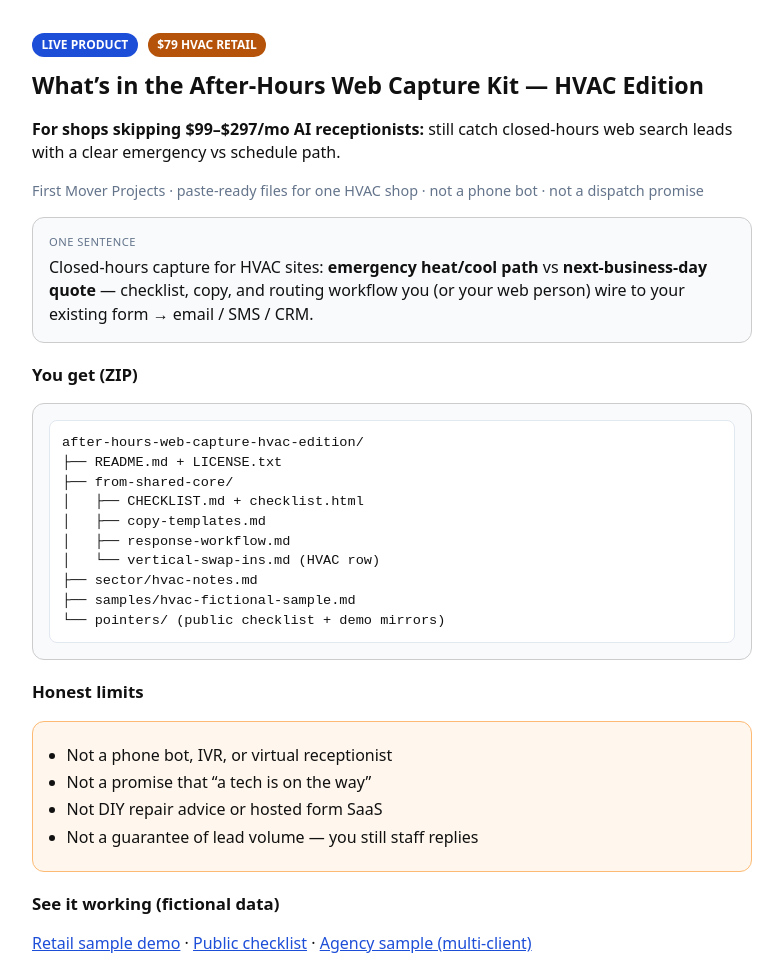
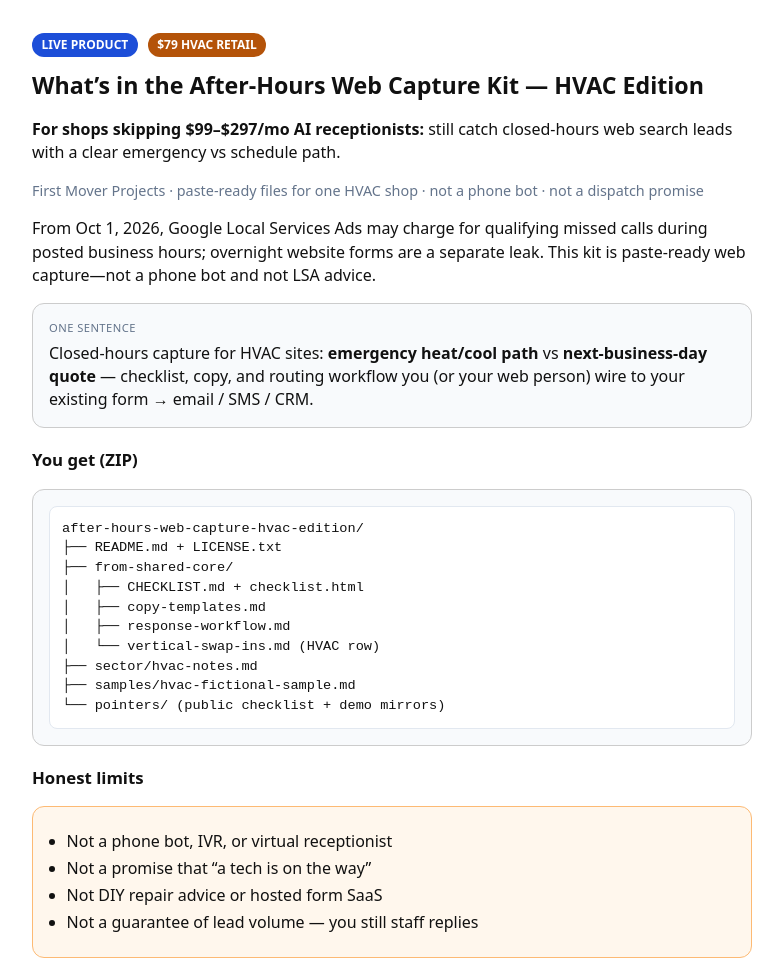
Before and after one commit to firstmoverprojects/hvac-intake-eval-workbench, a plain HTML site: page hvac-79-kit-unpack.html in a window 1280 px wide. Shown: the top 961 px of the page, without its empty margins (248-1031 px from the left). Drawn offline with Linux system fonts and the light colour scheme.

Commit message:
Add LSA Oct 2026 timing note to HVAC unpack SEO

```diff
--- a/hvac-79-kit-unpack.html
+++ b/hvac-79-kit-unpack.html
@@ -32,6 +32,7 @@
 <h1>What’s in the After-Hours Web Capture Kit — HVAC Edition</h1>
 <p><strong>For shops skipping $99–$297/mo AI receptionists:</strong> still catch closed-hours web search leads with a clear emergency vs schedule path.</p>
 <p class="muted">First Mover Projects · paste-ready files for one HVAC shop · not a phone bot · not a dispatch promise</p>
+<p>From Oct 1, 2026, Google Local Services Ads may charge for qualifying missed calls during posted business hours; overnight website forms are a separate leak. This kit is paste-ready web capture—not a phone bot and not LSA advice.</p>
 
 <div class="card">
 <div class="label">One sentence</div>
```
